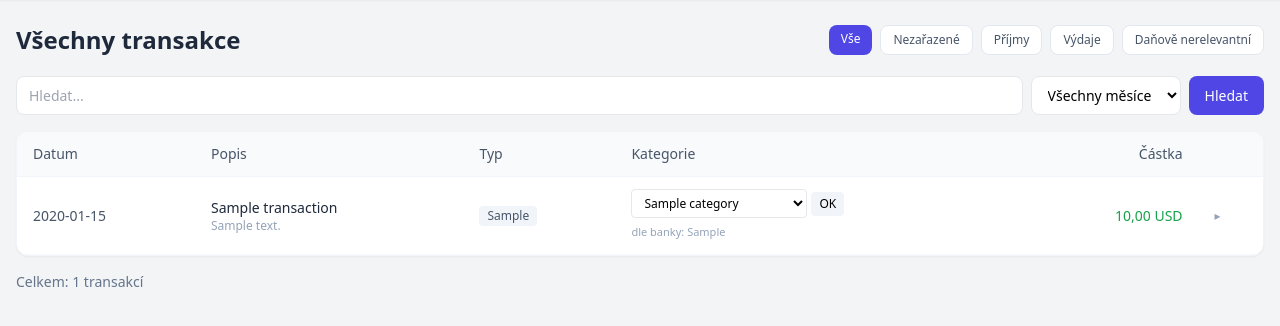
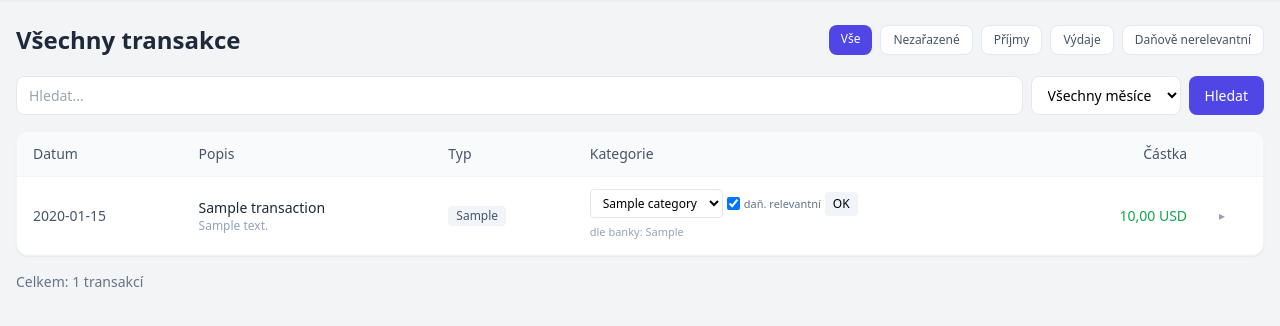
Before and after one commit to jbalikpsycholog-prog/fintrack, a FastAPI app: page /transactions in a window 1280 px wide. Shown: the part 57-383 px from the top of the page. Run offline with FastAPI, Linux system fonts and the light colour scheme; tables that the repository leaves empty hold one stand-in row (values such as "Sample post"); some libraries are stand-ins or nearby versions.

Commit message:
Daňová relevance 2

```diff
--- a/templates/transactions.html
+++ b/templates/transactions.html
@@ -66,14 +66,17 @@
           {% endif %}
         </td>
         <td class="px-4 py-3" onclick="event.stopPropagation();">
-          <form method="post" action="/transactions/{{ t.id }}/categorize" class="flex gap-1 items-center">
+          <form method="post" action="/transactions/{{ t.id }}/categorize" class="flex gap-1 items-center flex-wrap">
             <select name="category" class="border rounded px-2 py-1 text-xs bg-white">
               <option value="">– kategorie –</option>
               {% for c in categories %}
-              <option value="{{ c.name }}" {% if c.name == t.category and t.tax_relevant %}selected{% endif %}>{{ c.name }}</option>
+              <option value="{{ c.name }}" {% if c.name == t.category %}selected{% endif %}>{{ c.name }}</option>
               {% endfor %}
-              <option value="NOT_RELEVANT" {% if not t.tax_relevant %}selected{% endif %}>DAŇOVĚ NERELEVANTNÍ</option>
             </select>
+            <label class="flex items-center gap-1 text-[11px] text-slate-500 whitespace-nowrap">
+              <input type="checkbox" name="tax_relevant" value="1" {% if t.tax_relevant %}checked{% endif %}>
+              daň. relevantní
+            </label>
             <button type="submit" class="text-xs bg-slate-100 hover:bg-slate-200 px-2 py-1 rounded">OK</button>
           </form>
           {% if t.bank_category %}
```
